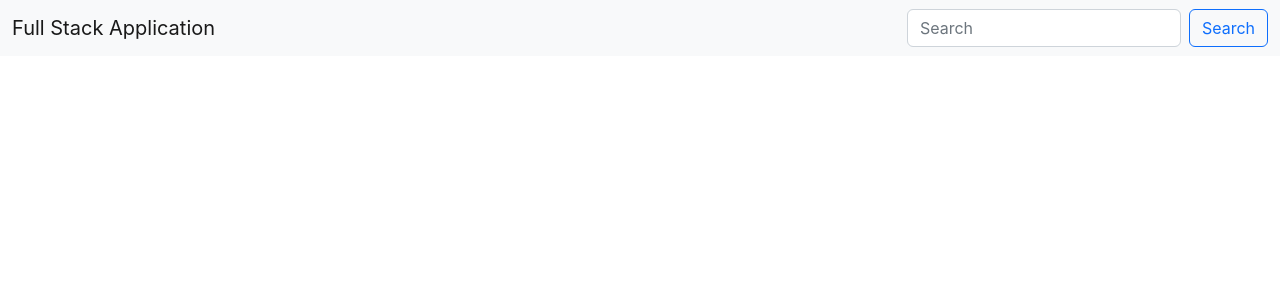
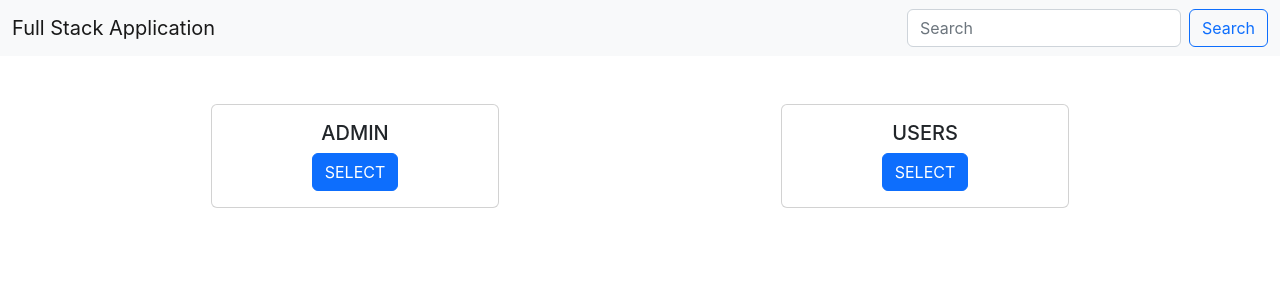
Before and after one commit to KingNelx/CRUDRestAPI-Front-End-, a React (Create React App) app: page / in a window 1280 px wide. Shown: the top 300 px of the page. Built offline with nearby package versions, Linux system fonts and the light colour scheme.

Commit message:
added columns

```diff
--- a/src/App.js
+++ b/src/App.js
@@ -2,14 +2,17 @@ import './App.css';
 import {BrowserRouter as Router, Routes, Route} from "react-router-dom"
 import Home from './Components/Home';
 import AddForm from './Components/AddForm';
-
+import UserTables from './Components/UserTables.jsx'
+import AdminTables from './Components/AdminTables.jsx'
 const App = () => {
   return (
     <div>
         <Router>
           <Routes>
             <Route path="/" element={<Home />} />
-            <Route path="add"  element={<AddForm />}/>
+            <Route path="addUser"  element={<AddForm />}/>
+            <Route path="UserTables" element={<UserTables />} />
+            <Route path="AdminTables" element={<AdminTables />} />
           </Routes>
         </Router>
     </div>
--- /dev/null
+++ b/src/Components/Column.jsx
@@ -0,0 +1,36 @@
+import { Link } from "react-router-dom"
+
+const Column = () => {
+    return (
+        <div>
+            <div class="container text-center my-5">
+                <div class="row">
+                    <div class="col">
+                        <div class="card mx-auto" style={
+                            { width: "18rem" }
+                        }>
+
+                            <div class="card-body">
+                                <h5 class="card-title">ADMIN</h5>
+                                <Link to="/AdminTables" class="btn btn-primary">SELECT</Link>
+                            </div>
+                        </div>
+                    </div>
+                    <div class="col">
+                        <div class="card mx-auto" style={
+                            { width: "18rem" }
+                        }>
+
+                            <div class="card-body">
+                                <h5 class="card-title">USERS</h5>
+                                <Link to="/UserTables" class="btn btn-primary">SELECT</Link>
+                            </div>
+                        </div>
+                    </div>
+                </div>
+            </div>
+        </div>
+    );
+}
+
+export default Column;
--- a/src/Components/Home.jsx
+++ b/src/Components/Home.jsx
@@ -1,4 +1,5 @@
 import { Link } from "react-router-dom"
+import Column from "./Column";
 
 const Home = () => {
     return (
@@ -12,7 +13,7 @@ const Home = () => {
                     </form>
                 </div>
             </nav>
-
+        <Column />
         </div>
     );
 }
```
